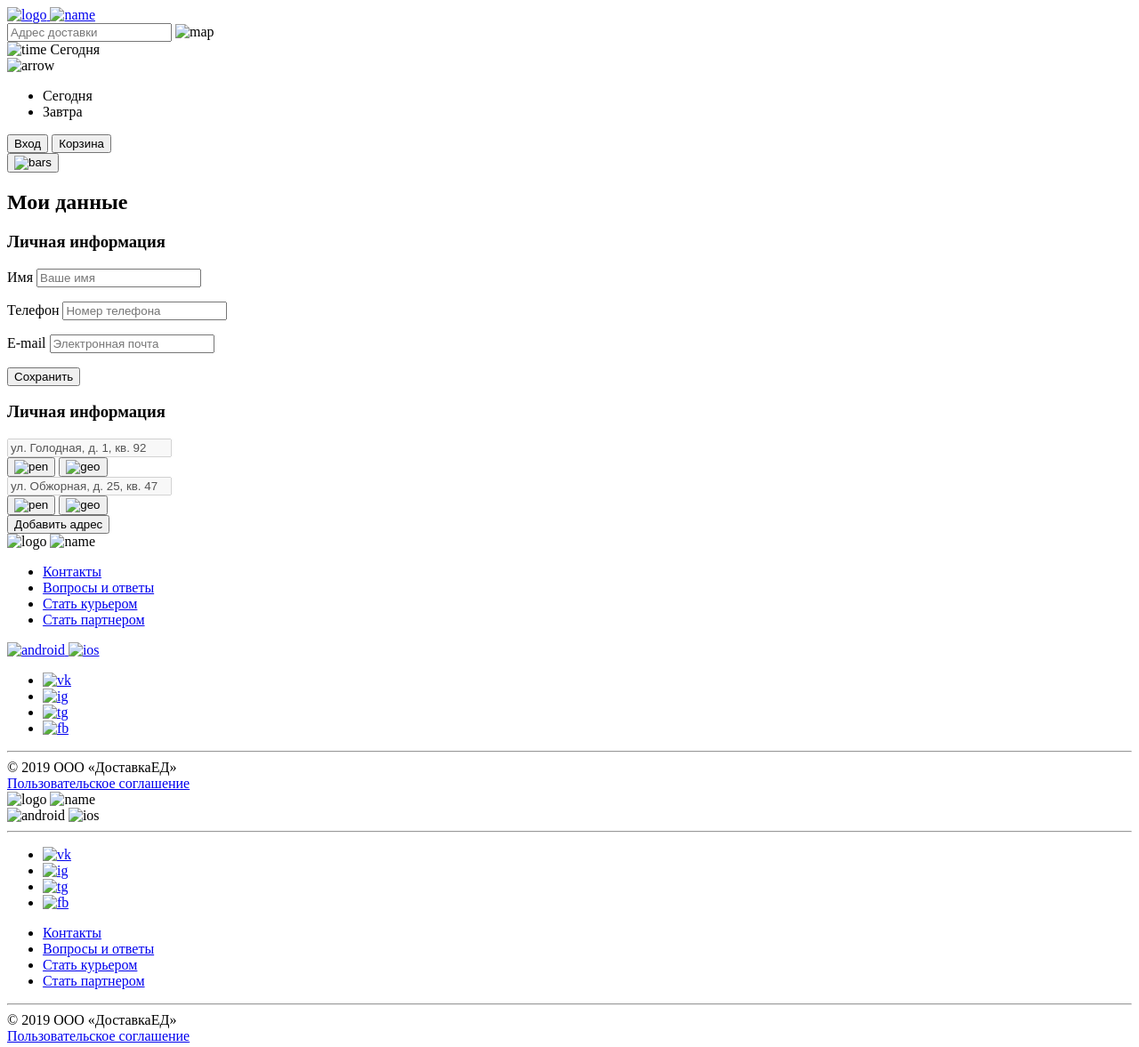
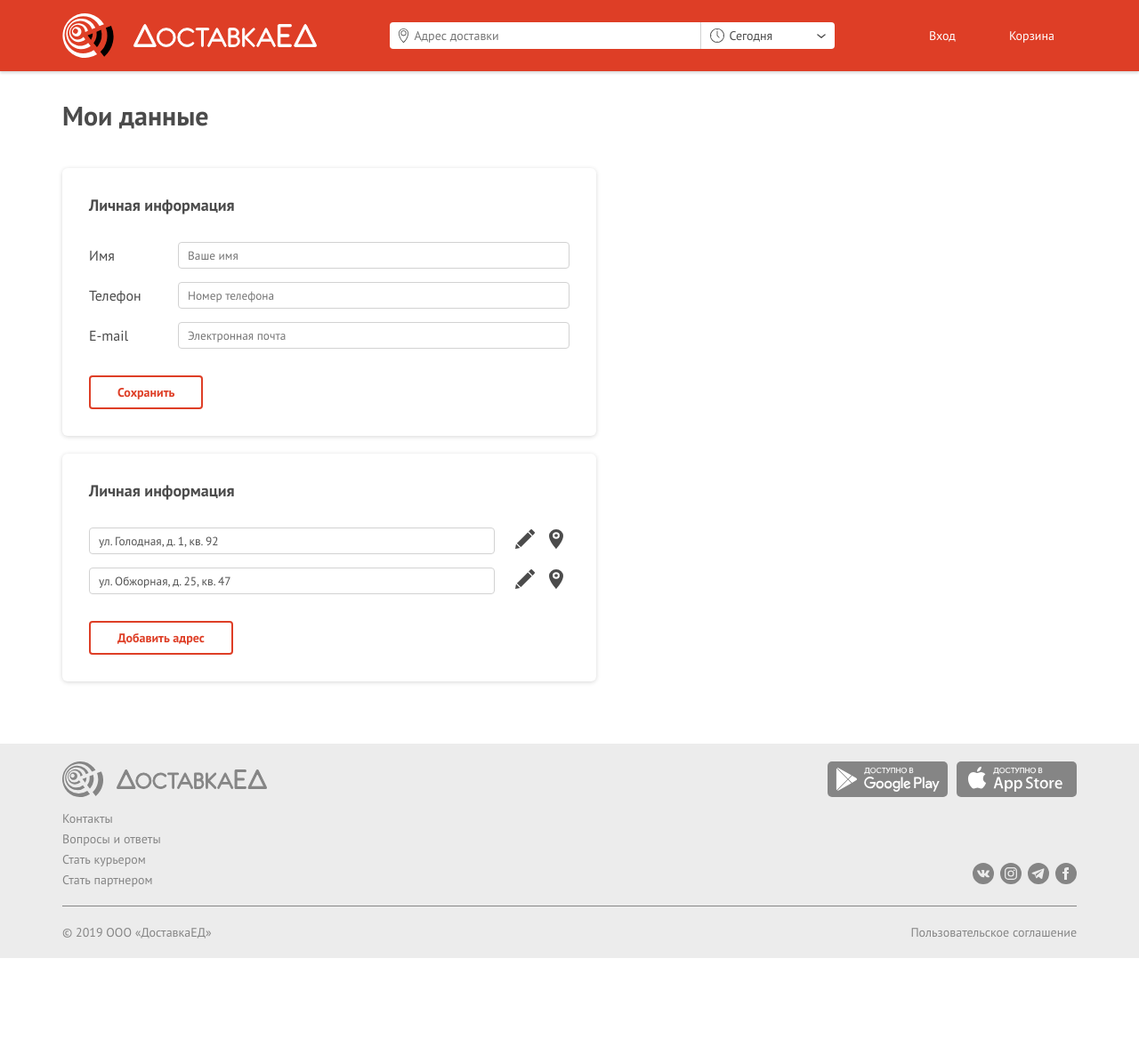
Before and after one commit to vas11yev1work/dostavkaed, a plain HTML site: page my-data.html in a window 1280 px wide. Shown: the whole page at 89% size. After the commit the page ends 1077 px from the top, so only its background shows below. Drawn offline with nearby package versions, Linux system fonts and the light colour scheme; files that its build step writes are made by us from their sources; the site is published under a folder, as on GitHub Pages, so addresses that start at the root find nothing.

Commit message:
Update my-data.html

```diff
--- a/my-data.html
+++ b/my-data.html
@@ -6,12 +6,12 @@
     <meta http-equiv="X-UA-Compatible" content="ie=edge">
     <title>ДоставкаЕД - доставка еды из ресторанов в Санкт-Петербурге</title>
     <link href="https://fonts.googleapis.com/css?family=PT+Sans:400,400i,700,700i&display=swap&subset=cyrillic" rel="stylesheet">
-    <link rel="stylesheet" href="/css/default.css">
-    <link rel="stylesheet" href="/css/buttons.css">
-    <link rel="stylesheet" href="/css/header.css">
-    <link rel="stylesheet" href="/css/main.css">
-    <link rel="stylesheet" href="/css/footer.css">
-    <link rel="stylesheet" href="/css/modals.css">
+    <link rel="stylesheet" href="css/default.css">
+    <link rel="stylesheet" href="css/buttons.css">
+    <link rel="stylesheet" href="css/header.css">
+    <link rel="stylesheet" href="css/main.css">
+    <link rel="stylesheet" href="css/footer.css">
+    <link rel="stylesheet" href="css/modals.css">
     <script src="https://cdn.jsdelivr.net/npm/vue/dist/vue.js"></script>
 </head>
 <body>
@@ -20,23 +20,23 @@
             <div class="header">
                 <div class="logo">
                     <a href="#" class="logo-link">
-                        <img src="/img/logo.svg" alt="logo" class="i-logo">
-                        <img src="/img/name.svg" alt="name" class="i-name">
+                        <img src="img/logo.svg" alt="logo" class="i-logo">
+                        <img src="img/name.svg" alt="name" class="i-name">
                     </a>
                 </div>
                 <div class="address-string">
                     <div class="search">
                         <input type="text" placeholder="Адрес доставки" class="address">
-                        <img src="/img/map.svg" alt="map" class="map">
+                        <img src="img/map.svg" alt="map" class="map">
                     </div>
                     <div class="time">
                         <div class="time-select">
                             <div class="date">
-                                <img src="/img/time.svg" alt="time">
+                                <img src="img/time.svg" alt="time">
                                 <span>Сегодня</span>
                             </div>
                             <div class="arrow-down">
-                                <img src="/img/arrow.svg" alt="arrow">
+                                <img src="img/arrow.svg" alt="arrow">
                             </div>
                         </div>
                         <div class="transition"></div>
@@ -56,7 +56,7 @@
                 </div>
                 <div class="bars">
                     <button class="menu-button">
-                        <img src="/img/bars.svg" alt="bars">
+                        <img src="img/bars.svg" alt="bars">
                     </button>
                 </div>
             </div>
@@ -102,10 +102,10 @@
                                 <input type="text" value="ул. Голодная, д. 1, кв. 92" disabled>
                                 <div class="action-icons">
                                     <button class="action-icon pen">
-                                        <img src="/img/pen.svg" alt="pen">
+                                        <img src="img/pen.svg" alt="pen">
                                     </button>
                                     <button class="action-icon geo">
-                                        <img src="/img/geo.svg" alt="geo">
+                                        <img src="img/geo.svg" alt="geo">
                                     </button>
                                 </div>
                             </div>
@@ -113,10 +113,10 @@
                                 <input type="text" value="ул. Обжорная, д. 25, кв. 47" disabled>
                                 <div class="action-icons">
                                     <button class="action-icon pen">
-                                        <img src="/img/pen.svg" alt="pen">
+                                        <img src="img/pen.svg" alt="pen">
                                     </button>
                                     <button class="action-icon geo">
-                                        <img src="/img/geo.svg" alt="geo">
+                                        <img src="img/geo.svg" alt="geo">
                                     </button>
                                 </div>
                             </div>
@@ -135,8 +135,8 @@
                 <div class="main-footer">
                     <div class="left">
                         <div class="logo">
-                            <img src="/img/footer_logo.svg" alt="logo" class="f-logo">
-                            <img src="/img/footer_name.svg" alt="name" class="f-name">
+                            <img src="img/footer_logo.svg" alt="logo" class="f-logo">
+                            <img src="img/footer_name.svg" alt="name" class="f-name">
                         </div>
                         <ul class="footer-pages">
                             <li class="page">
@@ -156,31 +156,31 @@
                     <div class="right">
                         <div class="apps">
                             <a href="#">
-                                <img src="/img/android.svg" alt="android">
+                                <img src="img/android.svg" alt="android">
                             </a>
                             <a href="#" class="hdn">
-                                <img src="/img/ios.svg" alt="ios">
+                                <img src="img/ios.svg" alt="ios">
                             </a>
                         </div>
                         <ul class="networks">
                             <li class="network">
                                 <a href="#">
-                                    <img src="/img/vk.svg" alt="vk">
+                                    <img src="img/vk.svg" alt="vk">
                                 </a>
                             </li>
                             <li class="network">
                                 <a href="#">
-                                    <img src="/img/ig.svg" alt="ig">
+                                    <img src="img/ig.svg" alt="ig">
                                 </a>
                             </li>
                             <li class="network">
                                 <a href="#">
-                                    <img src="/img/tg.svg" alt="tg">
+                                    <img src="img/tg.svg" alt="tg">
                                 </a>
                             </li>
                             <li class="network">
                                 <a href="#">
-                                    <img src="/img/fb.svg" alt="fb">
+                                    <img src="img/fb.svg" alt="fb">
                                 </a>
                             </li>
                         </ul>
@@ -199,34 +199,34 @@
             <div class="mobile-footer">
                 <div class="logo">
                     <div class="eda-logo">
-                        <img src="/img/footer_logo.svg" alt="logo" class="fm-logo">
-                        <img src="/img/footer_name.svg" alt="name" class="fm-name">
+                        <img src="img/footer_logo.svg" alt="logo" class="fm-logo">
+                        <img src="img/footer_name.svg" alt="name" class="fm-name">
                     </div>
                     <div class="mb-apps">
-                        <img src="/img/android.svg" alt="android">
-                        <img src="/img/ios.svg" alt="ios" class="hdn">
+                        <img src="img/android.svg" alt="android">
+                        <img src="img/ios.svg" alt="ios" class="hdn">
                     </div>
                 </div>
                 <hr class="line">
                 <ul class="networks">
                     <li class="network">
                         <a href="#">
-                            <img src="/img/vk.svg" alt="vk">
+                            <img src="img/vk.svg" alt="vk">
                         </a>
                     </li>
                     <li class="network">
                         <a href="#">
-                            <img src="/img/ig.svg" alt="ig">
+                            <img src="img/ig.svg" alt="ig">
                         </a>
                     </li>
                     <li class="network">
                         <a href="#">
-                            <img src="/img/tg.svg" alt="tg">
+                            <img src="img/tg.svg" alt="tg">
                         </a>
                     </li>
                     <li class="network">
                         <a href="#">
-                            <img src="/img/fb.svg" alt="fb">
+                            <img src="img/fb.svg" alt="fb">
                         </a>
                     </li>
                 </ul>
```
